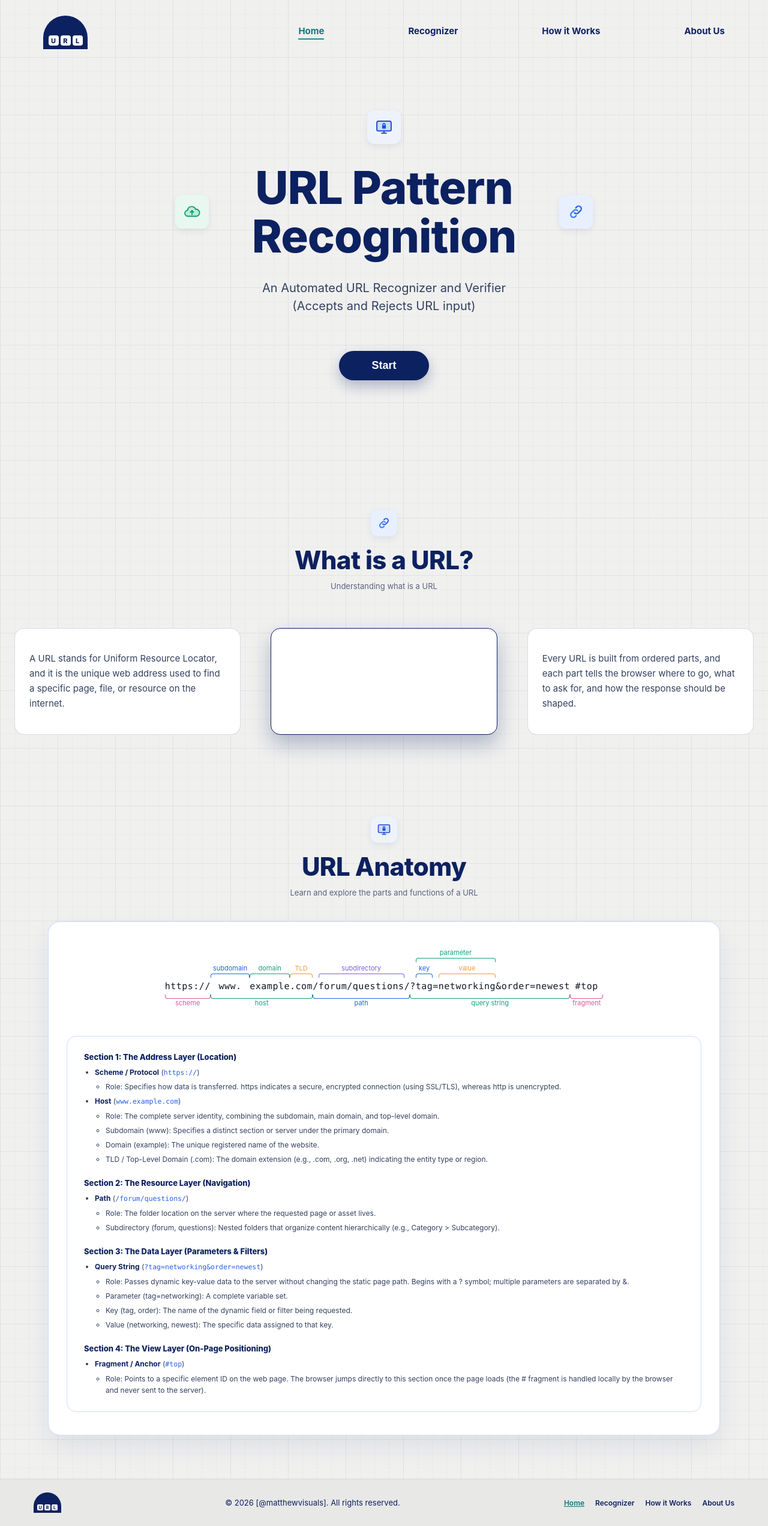
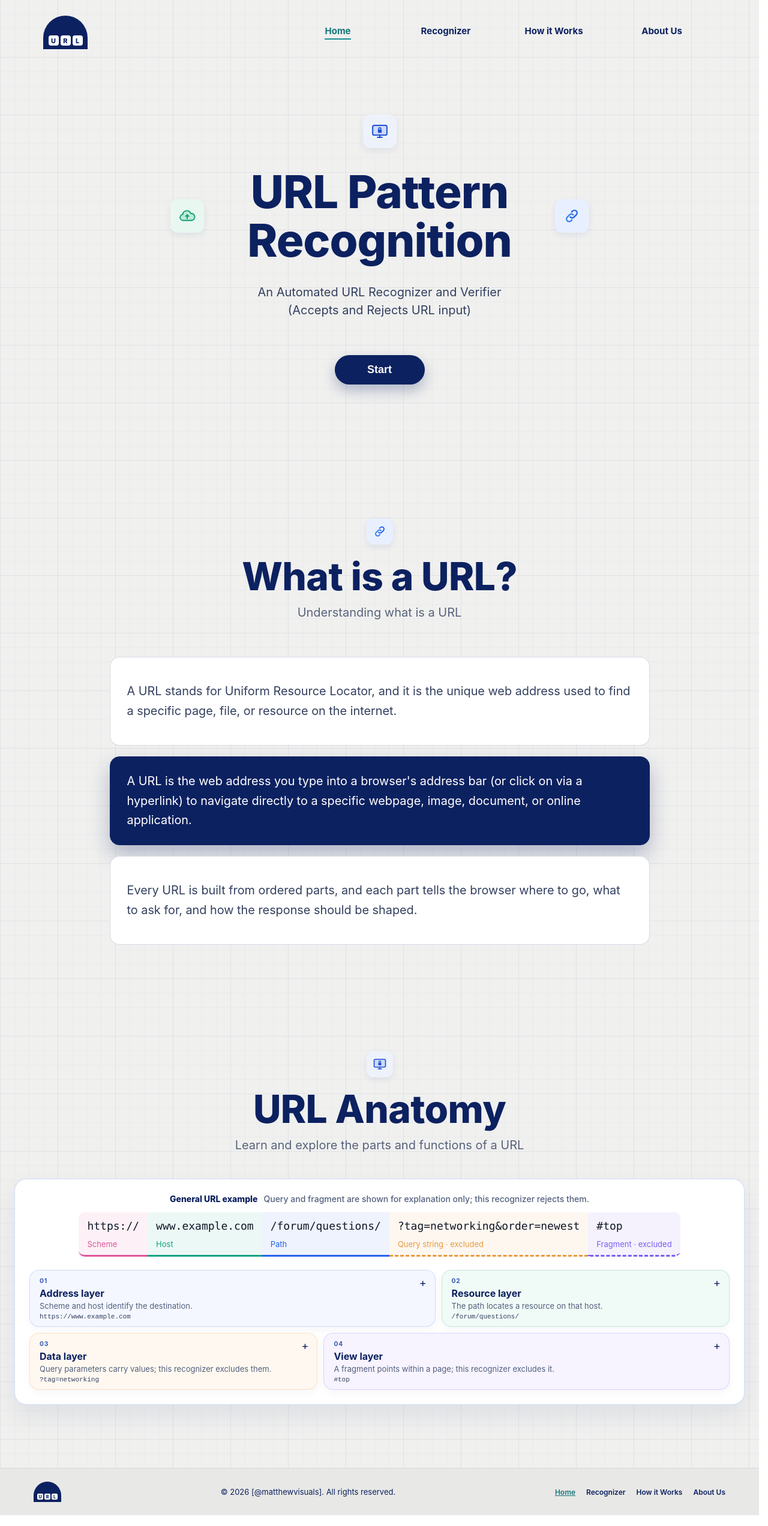
Before and after one commit to seavens3nt/url-pattern-recognition, a React (Vite) app in the folder frontend/: page / in a window 1280 px wide. Shown: the whole page at 60% size. Built offline with nearby package versions, Linux system fonts and the light colour scheme.

Commit message:
Polish home and recognizer layout (#97)

```diff
--- a/frontend/src/style.css
+++ b/frontend/src/style.css
@@ -12,6 +12,10 @@ html, body, #root {
   padding: 0;
   width: 100%;
   max-width: none;
+}
+
+html {
+  scrollbar-gutter: stable;
 }
 
 body {
@@ -56,7 +60,7 @@ body {
   --upr-muted: #7b8bb0;
   --upr-radius-card: 26px;
   --upr-radius-pill: 999px;
-  --upr-header-h: 96px;
+  --upr-header-h: 82px;
 }
 
 .upr-page {
@@ -143,12 +147,14 @@ body {
 }
 
 .upr-nav {
-  display: flex;
-  gap: 140px;
+  display: grid;
+  grid-template-columns: repeat(4, minmax(0, 1fr));
+  width: min(720px, 100%);
   margin-left: auto;
 }
 
 .upr-nav a {
+  justify-self: center;
   color: var(--upr-navy);
   text-decoration: none;
   font-weight: 700;
@@ -518,6 +524,10 @@ body {
 
 /* ---------- Responsive ---------- */
 @media (max-width: 900px) {
+  :root {
+    --upr-header-h: 74px;
+  }
+
   .upr-header {
     flex-direction: column;
     gap: 18px;
--- a/frontend/src/ui/AboutPage.jsx
+++ b/frontend/src/ui/AboutPage.jsx
@@ -54,7 +54,8 @@ function Avatar({ member }) {
 
 export default function AboutPage() {
   return (
-    <main className="about-main w-full flex-[1_0_auto] bg-transparent px-6 pt-[46px] pb-[90px] text-center">
+    <main className="about-main w-full flex-[1_0_auto] bg-transparent px-6 text-center">
+      <div className="about-overview">
       <section className="about-intro">
         <h1 className="about-title m-0 text-[clamp(30px,4vw,40px)] font-extrabold tracking-[0.4px] text-[var(--upr-navy)]">About Us</h1>
         <p className="about-subtitle mt-[10px] text-[13.5px] text-[#5c6a95]">
@@ -95,6 +96,7 @@ export default function AboutPage() {
           </p>
         </article>
       </section>
+      </div>
 
       <section className="about-team" aria-label="Meet the team">
         <h2 className="about-team__title">
--- a/frontend/src/ui/HomePage.jsx
+++ b/frontend/src/ui/HomePage.jsx
@@ -67,6 +67,11 @@ const URL_CARDS = [
 const ANATOMY_SECTIONS = [
   {
     title: "Section 1: The Address Layer (Location)",
+    label: "Address layer",
+    preview: "Scheme and host identify the destination.",
+    shortLabel: "Address",
+    shortPreview: "Scheme + host",
+    example: "https://www.example.com",
     items: [
       {
         term: "Scheme / Protocol",
@@ -89,6 +94,11 @@ const ANATOMY_SECTIONS = [
   },
   {
     title: "Section 2: The Resource Layer (Navigation)",
+    label: "Resource layer",
+    preview: "The path locates a resource on that host.",
+    shortLabel: "Resource",
+    shortPreview: "Path",
+    example: "/forum/questions/",
     items: [
       {
         term: "Path",
@@ -102,6 +112,11 @@ const ANATOMY_SECTIONS = [
   },
   {
     title: "Section 3: The Data Layer (Parameters & Filters)",
+    label: "Data layer",
+    preview: "Query parameters carry values; this recognizer excludes them.",
+    shortLabel: "Data",
+    shortPreview: "Not accepted here",
+    example: "?tag=networking",
     items: [
       {
         term: "Query String",
@@ -117,6 +132,11 @@ const ANATOMY_SECTIONS = [
   },
   {
     title: "Section 4: The View Layer (On-Page Positioning)",
+    label: "View layer",
+    preview: "A fragment points within a page; this recognizer excludes it.",
+    shortLabel: "View",
+    shortPreview: "Not accepted here",
+    example: "#top",
     items: [
       {
         term: "Fragment / Anchor",
@@ -130,65 +150,27 @@ const ANATOMY_SECTIONS = [
 ];
 
 
-   /*Annotated URL diagram*/
+   /* A general URL example; query and fragment are outside our DFA language. */
 
-function TopUnit({ label, tone, children }) {
+function UrlPart({ label, tone, children, excluded = false }) {
   return (
-    <span className={`ana-unit ana-${tone}`}>
-      <span className="ana-label">{label}</span>
-      <span className="ana-bracket ana-bracket--top" />
+    <span className={`ana-part ana-${tone}${excluded ? " ana-part--excluded" : ""}`}>
       <span className="ana-text">{children}</span>
-    </span>
-  );
-}
-
-function BottomGroup({ label, tone, children }) {
-  return (
-    <span className={`ana-group ana-${tone}`}>
-      <span className="ana-row">{children}</span>
-      <span className="ana-bracket ana-bracket--bottom" />
-      <span className="ana-label">{label}</span>
+      <span className="ana-label">{label}{excluded ? " · excluded" : ""}</span>
     </span>
   );
 }
 
 function UrlDiagram() {
   return (
-    <div className="ana-wrap" role="img" aria-label="Annotated example URL">
-      <div className="ana-line">
-        <BottomGroup label="scheme" tone="pink">
-          <span className="ana-text">https://</span>
-        </BottomGroup>
-
-        <BottomGroup label="host" tone="green">
-          <TopUnit label="subdomain" tone="blue">www.</TopUnit>
-          <TopUnit label="domain" tone="green">example</TopUnit>
-          <TopUnit label="TLD" tone="orange">.com</TopUnit>
-        </BottomGroup>
-
-        <BottomGroup label="path" tone="blue">
-          <span className="ana-text">/</span>
-          <TopUnit label="subdirectory" tone="purple">forum/questions</TopUnit>
-          <span className="ana-text">/</span>
-        </BottomGroup>
-
-        <BottomGroup label="query string" tone="green">
-          <span className="ana-text">?</span>
-          <span className="ana-group ana-green">
-            <span className="ana-label">parameter</span>
-            <span className="ana-bracket ana-bracket--top" />
-            <span className="ana-row">
-              <TopUnit label="key" tone="blue">tag</TopUnit>
-              <span className="ana-text">=</span>
-              <TopUnit label="value" tone="orange">networking</TopUnit>
-            </span>
-          </span>
-          <span className="ana-text">&amp;order=newest</span>
-        </BottomGroup>
-
-        <BottomGroup label="fragment" tone="pink">
-          <span className="ana-text">#top</span>
-        </BottomGroup>
+    <div className="ana-wrap" role="group" aria-label="General URL anatomy example">
+      <p className="ana-scope-note">General URL example <span>Query and fragment are shown for explanation only; this recognizer rejects them.</span></p>
+      <div className="ana-line" aria-label="https://www.example.com/forum/questions/?tag=networking&order=newest#top">
+        <UrlPart label="Scheme" tone="pink">https://</UrlPart>
+        <UrlPart label="Host" tone="green">www.example.com</UrlPart>
+        <UrlPart label="Path" tone="blue">/forum/questions/</UrlPart>
+        <UrlPart label="Query string" tone="orange" excluded>?tag=networking&amp;order=newest</UrlPart>
+        <UrlPart label="Fragment" tone="purple" excluded>#top</UrlPart>
       </div>
     </div>
   );
@@ -235,18 +217,18 @@ export default function HomePage({ onStart }) {
       </section>
 
       {/* ---------- WHAT IS A URL ---------- */}
-      <section className="home-section px-6 pt-16 pb-[72px] text-center" id="what-is-a-url">
+      <section className="home-section px-6 pt-16 pb-[72px] text-center max-[960px]:pt-10 max-[960px]:pb-11" id="what-is-a-url">
         <Badge tone="sky" className="home-badge--section">
           <IconLink />
         </Badge>
-        <h2 className="home-section__title m-0 text-[clamp(28px,4.5vw,42px)] font-extrabold tracking-[-0.6px] text-[var(--upr-navy)]">What is a URL?</h2>
-        <p className="home-section__sub mt-[10px] text-[13px] text-[#33405f] opacity-80">Understanding what is a URL</p>
+        <h2 className="home-section__title m-0 text-[clamp(40px,6vw,64px)] font-extrabold tracking-[-0.6px] text-[var(--upr-navy)]">What is a URL?</h2>
+        <p className="home-section__sub mt-[10px] text-[clamp(16px,2vw,20px)] text-[#33405f] opacity-80">Understanding what is a URL</p>
 
-        <div className="home-cards mx-auto mt-[62px] grid w-full max-w-[1250px] grid-cols-3 gap-[50px] text-left max-[960px]:grid-cols-1">
+        <div className="home-cards mx-auto mt-[42px] grid w-full max-w-[900px] grid-cols-1 gap-[18px] text-left max-[960px]:mt-8">
           {URL_CARDS.map((text, index) => (
             <article
               key={index}
-              className={`home-card flex min-h-40 items-center rounded-2xl border border-[rgba(12,33,96,0.16)] bg-white px-6 py-[26px] transition-[transform,box-shadow] hover:-translate-y-1 hover:shadow-[0_16px_32px_rgba(12,33,96,0.12)] motion-reduce:hover:translate-y-0${index === 1 ? " home-card--accent border-[var(--upr-navy)] bg-[var(--upr-navy)] shadow-[0_16px_34px_rgba(12,33,96,0.28)]" : ""}`}
+              className={`home-card flex min-h-[148px] items-center rounded-2xl border px-7 py-6 transition-[transform,box-shadow] hover:-translate-y-1 hover:shadow-[0_16px_32px_rgba(12,33,96,0.12)] motion-reduce:hover:translate-y-0 max-[620px]:px-[22px]${index === 1 ? " home-card--accent border-[var(--upr-navy)] bg-[var(--upr-navy)] shadow-[0_16px_34px_rgba(12,33,96,0.28)]" : " border-[rgba(12,33,96,0.16)] bg-white"}`}
             >
               <p>{text}</p>
             </article>
@@ -255,12 +237,12 @@ export default function HomePage({ onStart }) {
       </section>
 
       {/* ---------- URL ANATOMY ---------- */}
-      <section className="home-section home-anatomy px-6 pt-16 pb-[72px] text-center" id="section-anatomy">
+      <section className="home-section home-anatomy px-6 py-10 text-center max-[620px]:px-4" id="section-anatomy">
         <Badge tone="blue" className="home-badge--section">
           <IconMonitorLock />
         </Badge>
-        <h2 className="home-section__title m-0 text-[clamp(28px,4.5vw,42px)] font-extrabold tracking-[-0.6px] text-[var(--upr-navy)]">URL Anatomy</h2>
-        <p className="home-section__sub mt-[10px] text-[13px] text-[#33405f] opacity-80">
+        <h2 className="home-section__title m-0 text-[clamp(40px,6vw,64px)] font-extrabold tracking-[-0.6px] text-[var(--upr-navy)]">URL Anatomy</h2>
+        <p className="home-section__sub mt-[10px] text-[clamp(16px,2vw,20px)] text-[#33405f] opacity-80">
           Learn and explore the parts and functions of a URL
         </p>
 
@@ -268,8 +250,15 @@ export default function HomePage({ onStart }) {
           <UrlDiagram />
 
           <div className="home-anatomy__notes">
-            {ANATOMY_SECTIONS.map((section) => (
-              <div className="ana-section" key={section.title}>
+            {ANATOMY_SECTIONS.map((section, index) => (
+              <details className="ana-section" key={section.title}>
+                <summary className="ana-section__summary">
+                  <span className="ana-section__number">0{index + 1}</span>
+                  <strong><span className="ana-summary-full">{section.label}</span><span className="ana-summary-short">{section.shortLabel}</span></strong>
+                  <span><span className="ana-summary-full">{section.preview}</span><span className="ana-summary-short">{section.shortPreview}</span></span>
+                  <code className="ana-section__example">{section.example}</code>
+                </summary>
+                <div className="ana-section__details">
                   <h3>{section.title}</h3>
                   <ul className="ana-list">
                     {section.items.map((item) => (
@@ -284,6 +273,7 @@ export default function HomePage({ onStart }) {
                     ))}
                   </ul>
                 </div>
+              </details>
             ))}
           </div>
         </div>
--- a/frontend/src/ui/styles/about_us.css
+++ b/frontend/src/ui/styles/about_us.css
@@ -1,6 +1,13 @@
 @layer components {
 
 /* ---------- Heading ---------- */
+.about-overview {
+  min-height: calc(100svh - var(--upr-header-h));
+  display: flex;
+  flex-direction: column;
+  justify-content: center;
+  padding: 46px 0 70px;
+}
 
 /* ---------- Mission flow ---------- */
 
@@ -44,7 +51,11 @@
 /* ---------- Team heading ---------- */
 
 .about-team {
-  margin-top: 76px;
+  min-height: 100svh;
+  display: flex;
+  flex-direction: column;
+  justify-content: center;
+  padding: 70px 0;
 }
 
 .about-team__title {
--- a/frontend/src/ui/styles/home.css
+++ b/frontend/src/ui/styles/home.css
@@ -70,12 +70,19 @@
 }
 
 /* ---------- Generic section ---------- */
+.home-section {
+  min-height: 100svh;
+  display: flex;
+  flex-direction: column;
+  align-items: center;
+  justify-content: center;
+}
 
 /* ---------- Cards ---------- */
 
 .home-card p {
   margin: 0;
-  font-size: 15px;
+  font-size: clamp(17px, 1.55vw, 20px);
   line-height: 1.65;
   color: #33405f;
   font-family: "Inter", "Segoe UI", system-ui, -apple-system, sans-serif;
@@ -93,9 +100,9 @@
 
 /* ---------- Anatomy shell ---------- */
 .home-anatomy__shell {
-  width: min(1120px, 100%);
-  margin: 40px auto 0;
-  padding: 34px 30px 38px;
+  width: min(1400px, 100%);
+  margin: 24px auto 0;
+  padding: 20px 24px 24px;
   text-align: left;
   background: var(--upr-white);
   border: 1px solid rgba(37, 99, 235, 0.22);
@@ -104,70 +111,80 @@
 }
 
 .home-anatomy__notes {
-  margin-top: 40px;
-  padding: 26px 28px;
-  border: 1px solid rgba(37, 99, 235, 0.22);
-  border-radius: 16px;
+  margin-top: 14px;
+  display: grid;
+  grid-template-columns: repeat(12, minmax(0, 1fr));
+  align-items: stretch;
+  gap: 10px;
 }
 
 /* ---------- Annotated URL diagram ---------- */
 .ana-wrap {
   overflow-x: auto;
-  padding: 10px 4px 6px;
+  padding: 4px 4px 8px;
+}
+
+.ana-scope-note {
+  display: flex;
+  flex-wrap: wrap;
+  justify-content: center;
+  gap: 5px 10px;
+  margin: 0 0 14px;
+  color: var(--upr-navy);
+  font-size: 14px;
+  font-weight: 800;
+  text-align: center;
+}
+
+.ana-scope-note span {
+  color: #52607d;
+  font-weight: 500;
 }
 
 .ana-line {
   display: flex;
-  align-items: flex-end;
+  align-items: stretch;
   justify-content: center;
-  min-width: 660px;
+  width: max-content;
+  min-width: 100%;
+  margin-inline: auto;
   font-family: "SFMono-Regular", Consolas, "Courier New", monospace;
 }
 
-.ana-group,
-.ana-unit {
+.ana-part {
   display: inline-flex;
   flex-direction: column;
-  align-items: center;
+  justify-content: space-between;
+  min-width: max-content;
+  gap: 12px;
+  padding: 10px 8px 8px;
+  border-bottom: 3px solid var(--ana-c, #94a3b8);
+  background: color-mix(in srgb, var(--ana-c, #94a3b8) 8%, white);
 }
 
-.ana-row {
-  display: inline-flex;
-  align-items: flex-end;
+.ana-part:first-child {
+  border-radius: 10px 0 0 10px;
+}
+
+.ana-part:last-child {
+  border-radius: 0 10px 10px 0;
+}
+
+.ana-part--excluded {
+  border-bottom-style: dashed;
 }
 
 .ana-text {
-  font-size: 15px;
-  letter-spacing: 0.5px;
+  font-size: 14px;
   color: #111827;
-  white-space: pre;
-  padding: 2px 0;
+  white-space: nowrap;
 }
 
 .ana-label {
   font-size: 11px;
   font-family: "Inter", "Segoe UI", system-ui, -apple-system, sans-serif;
   color: var(--ana-c, #64748b);
-  padding: 0 4px 2px;
   white-space: nowrap;
-}
-
-.ana-bracket {
-  width: 100%;
-  height: 7px;
-  border: 1.5px solid var(--ana-c, #94a3b8);
-}
-
-.ana-bracket--top {
-  border-bottom: none;
-  border-radius: 4px 4px 0 0;
-  margin-bottom: 3px;
-}
-
-.ana-bracket--bottom {
-  border-top: none;
-  border-radius: 0 0 4px 4px;
-  margin-top: 3px;
 }
 
 /* tone colours */
@@ -191,13 +208,119 @@
   --ana-c: #e0559b;
 }
 
+@media (min-width: 960px) {
+  .ana-text { font-size: 16px; }
+  .ana-label { font-size: 12px; }
+  .ana-part { padding: 12px 11px 10px; }
+}
+
+@media (min-width: 1280px) {
+  .ana-text { font-size: 18px; }
+  .ana-label { font-size: 13px; }
+  .ana-part { padding-inline: 14px; }
+}
+
 /* ---------- Anatomy notes ---------- */
 .ana-section {
-  margin-bottom: 22px;
+  min-width: 0;
+  grid-column: span 5;
+  border: 1px solid rgba(37, 99, 235, 0.18);
+  border-radius: 16px;
+  background: #f4f7ff;
+  box-shadow: 0 5px 14px rgba(12, 33, 96, 0.04);
+  overflow: hidden;
 }
 
-.ana-section:last-child {
-  margin-bottom: 0;
+.ana-section:nth-child(4n + 1),
+.ana-section:nth-child(4n + 4) {
+  grid-column: span 7;
+}
+
+.ana-section:nth-child(2) {
+  background: #f0faf6;
+  border-color: rgba(16, 163, 127, 0.2);
+}
+
+.ana-section:nth-child(3) {
+  background: #fff8f0;
+  border-color: rgba(234, 154, 62, 0.25);
+}
+
+.ana-section:nth-child(4) {
+  background: #f7f3ff;
+  border-color: rgba(124, 92, 240, 0.2);
+}
+
+.ana-section__summary {
+  position: relative;
+  display: grid;
+  gap: 3px;
+  min-height: 92px;
+  padding: 11px 36px 10px 16px;
+  cursor: pointer;
+  list-style: none;
+}
+
+.ana-section__summary::-webkit-details-marker {
+  display: none;
+}
+
+.ana-section__summary::after {
+  content: "+";
+  position: absolute;
+  right: 14px;
+  top: 12px;
+  font-size: 18px;
+  line-height: 1;
+  color: var(--upr-navy);
+}
+
+.ana-section[open] .ana-section__summary::after {
+  content: "−";
+}
+
+.ana-section__summary strong {
+  font-size: 16px;
+  color: var(--upr-navy);
+}
+
+.ana-section__summary > span {
+  font-size: 13px;
+  line-height: 1.35;
+  color: #52607d;
+}
+
+.ana-section__summary .ana-section__number {
+  width: fit-content;
+  color: #4268ba;
+  font-size: 10px;
+  font-weight: 800;
+  letter-spacing: 0.08em;
+}
+
+.ana-section__example {
+  width: fit-content;
+  max-width: 100%;
+  overflow: hidden;
+  text-overflow: ellipsis;
+  white-space: nowrap;
+  color: #33405f;
+  font-size: 11px;
+}
+
+.ana-summary-short {
+  display: none;
+}
+
+.ana-section__summary:focus-visible {
+  outline: 2px solid var(--upr-teal);
+  outline-offset: 2px;
+  border-radius: 10px;
+}
+
+.ana-section__details {
+  padding: 14px;
+  border-top: 1px solid rgba(37, 99, 235, 0.16);
 }
 
 .ana-section h3 {
@@ -256,11 +379,110 @@
   }
 
   .home-anatomy__shell {
-    padding: 22px 16px 26px;
+    padding: 18px 16px 20px;
   }
 
   .home-anatomy__notes {
-    padding: 20px 16px;
+    gap: 8px;
+  }
+}
+
+@media (max-width: 600px) {
+  .ana-scope-note {
+    font-size: 11px;
+  }
+
+  .ana-wrap {
+    overflow-x: visible;
+  }
+
+  .ana-line {
+    display: grid;
+    grid-template-columns: repeat(20, minmax(0, 1fr));
+    gap: 6px;
+    width: 100%;
+    min-width: 0;
+  }
+
+  .ana-part {
+    min-width: 0;
+    gap: 3px;
+    padding: 6px;
+    border-radius: 8px;
+  }
+
+  .ana-part:nth-child(1) { grid-column: span 4; }
+  .ana-part:nth-child(2) { grid-column: span 7; }
+  .ana-part:nth-child(3) { grid-column: span 9; }
+  .ana-part:nth-child(4) { grid-column: span 15; }
+  .ana-part:nth-child(5) { grid-column: span 5; }
+
+  .ana-text,
+  .ana-label {
+    white-space: normal;
+    overflow-wrap: anywhere;
+    line-height: 1.25;
+  }
+
+  .ana-text {
+    font-size: 11px;
+  }
+
+  .ana-label {
+    font-size: 9px;
+  }
+
+  .home-anatomy__notes {
+    grid-template-columns: repeat(2, minmax(0, 1fr));
+    gap: 8px;
+    margin-top: 10px;
+  }
+
+  .ana-section,
+  .ana-section:nth-child(4n + 1),
+  .ana-section:nth-child(4n + 4) {
+    grid-column: span 1;
+  }
+
+  .home-anatomy__shell {
+    margin-top: 16px;
+    padding: 12px;
+  }
+
+  .home-anatomy {
+    padding-top: 24px;
+    padding-bottom: 24px;
+  }
+
+  .ana-section__summary {
+    min-height: 75px;
+    padding: 8px 20px 8px 10px;
+  }
+
+  .ana-section__summary strong {
+    font-size: 14px;
+  }
+
+  .ana-section__summary > span {
+    font-size: 11px;
+  }
+
+  .ana-section__example {
+    font-size: 9px;
+  }
+
+  .ana-section__summary::after {
+    right: 7px;
+    top: 9px;
+    font-size: 15px;
+  }
+
+  .ana-summary-full {
+    display: none;
+  }
+
+  .ana-summary-short {
+    display: inline;
   }
 }
 
```
Also changed, not shown: frontend/src/features/validator/ValidatorPage.jsx (+9 -34 lines), frontend/src/ui/UrlForm.jsx (+5 -5 lines), 2 other files (tests, documents, lock files or other folders). Lines whose indentation alone changed are shown as unchanged.
